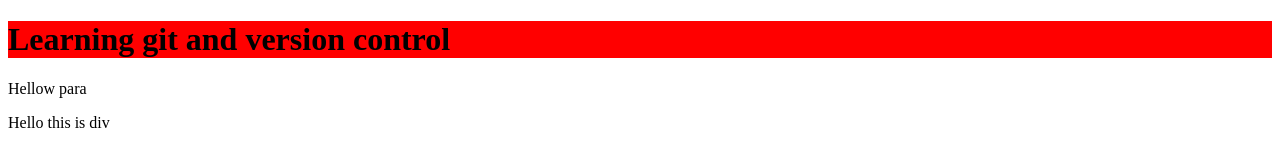
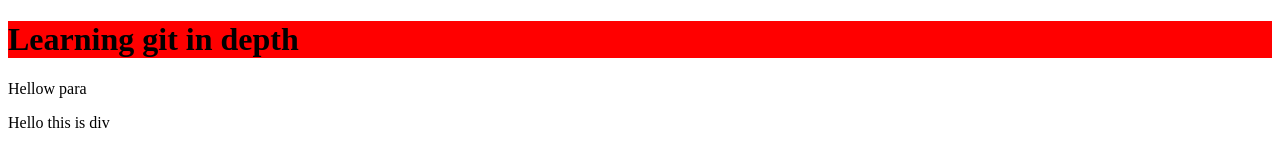
Before and after one commit to Developer-Adarsh/Learning-git, a plain HTML site: page index.html in a window 1280 px wide. Drawn offline with Linux system fonts and the light colour scheme.

Commit message:
change version control to in depth

```diff
--- a/index.html
+++ b/index.html
@@ -7,7 +7,7 @@
     <link rel="stylesheet" href="style.css">
 </head>
 <body>
-    <h1>Learning git and version control</h1>
+    <h1>Learning git in depth</h1>
     <p>Hellow para</p>
     <div>
         <p>Hello this is div</p>
```
